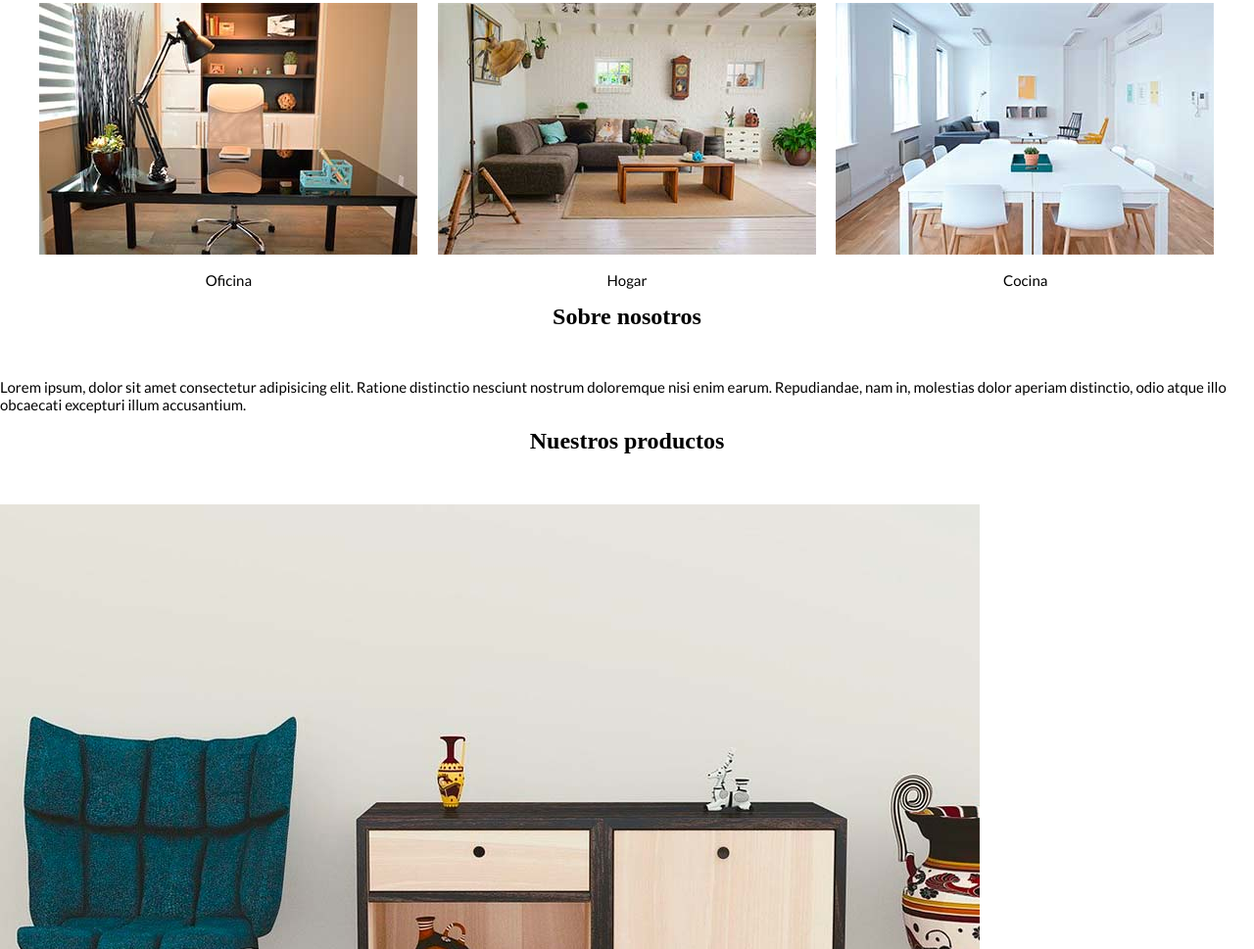
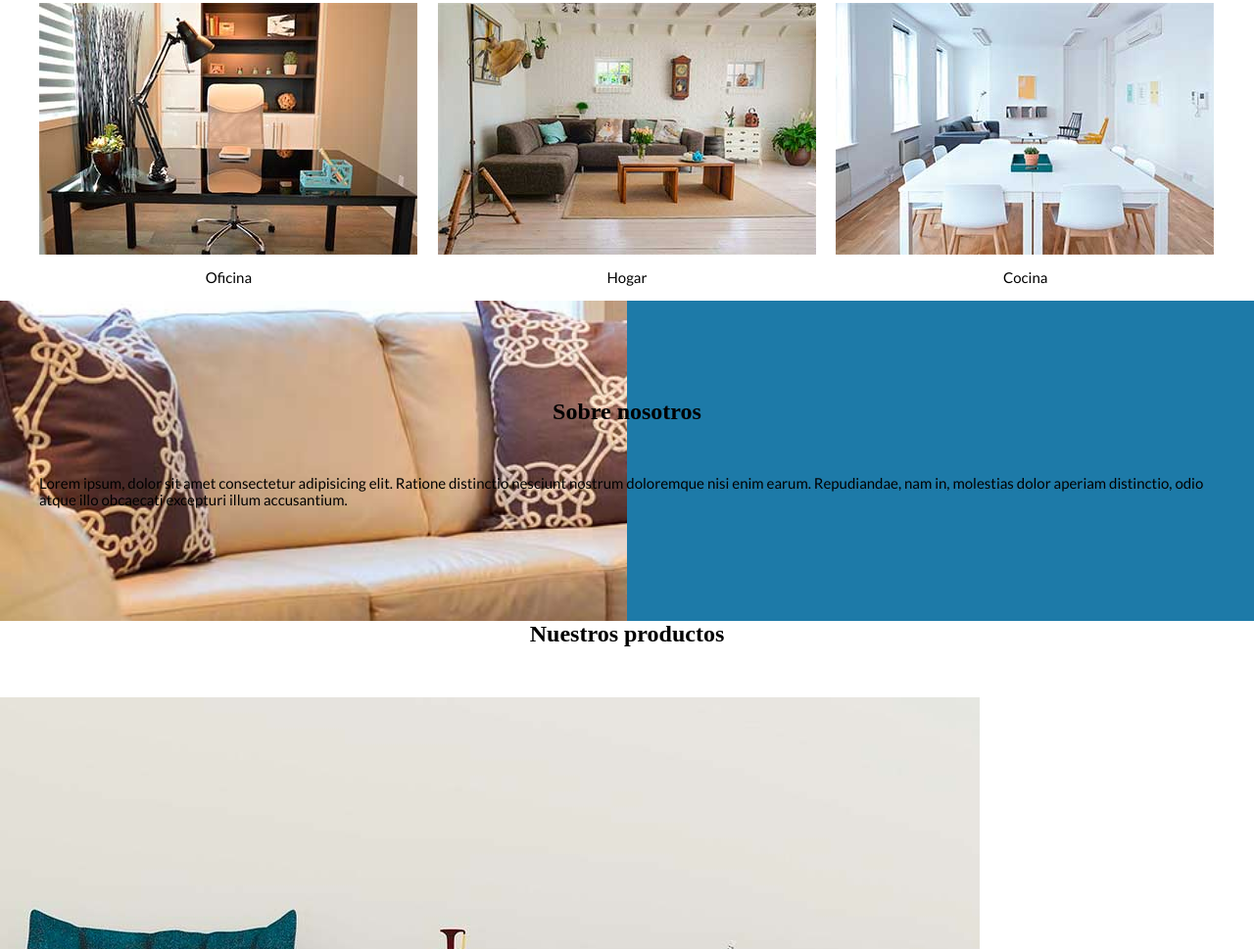
Before and after one commit to gervafernandez/tienda_muebles, a plain HTML site: page index.html in a window 1280 px wide. Shown: the part 931-1900 px from the top of the page at 98% size. Drawn offline with Linux system fonts and the light colour scheme; a web font is replaced by a local one.

Commit message:
css sección sobre nostros

```diff
--- a/css/styles.css
+++ b/css/styles.css
@@ -35,7 +35,8 @@ p {
 
 img {
   max-width: 100%;
-  display: blockcº;
+  max-height: 100%;
+  display: block;
 }
 
 /* Formato del H1 del Header */
@@ -113,3 +114,19 @@ Los vamos a usar también para centrar los elementos de LISTADO-CATEGORIAS*/
   font-weight: bold;
   border-bottom-right-radius: 1rem;
 }
+
+/* Sección SOBRE NOSOTROS */
+
+.sobre-nosotros {
+  background-image: linear-gradient(
+      to right,
+      transparent 50%,
+      #1d7aa8 50%,
+      #1d7aa8 100%
+    ),
+    url(../img/nosotros.jpg);
+  padding: 10rem 0;
+  background-position: left center;
+  background-repeat: no-repeat;
+  background-size: 100%, 140rem;
+}
--- a/index.html
+++ b/index.html
@@ -49,8 +49,9 @@
         </div>
     </section>
 
+    <!-- Categoría SOBRE NOSOTROS -->
     <section class="sobre-nosotros">
-        <div>
+        <div class="contenedor">
             <h2>Sobre nosotros</h2>
             <p>Lorem ipsum, dolor sit amet consectetur adipisicing elit. Ratione distinctio nesciunt nostrum doloremque
                 nisi enim earum. Repudiandae, nam in, molestias dolor aperiam distinctio, odio atque illo obcaecati
```
